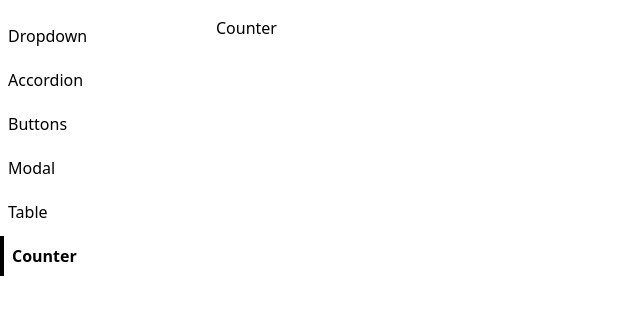
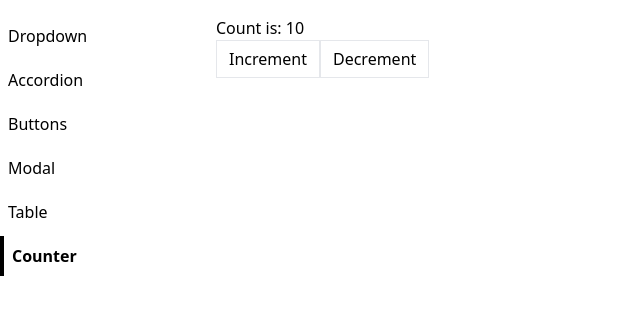
Before and after one commit to rejuancse/react-components, a React (Create React App) app: page /counter in a window 1280 px wide. Shown: the top 314 px of the page, without its empty margins (0-640 px from the left). Built offline with nearby package versions, Linux system fonts and the light colour scheme.

Commit message:
For use Count: Decrement btn added

```diff
--- a/src/App.js
+++ b/src/App.js
@@ -28,7 +28,7 @@ function App() {
           <TablePage />
         </Route>
         <Route path="/counter">
-          <CounterPage />
+          <CounterPage initialCount={10} />
         </Route>
       </div>
     </div>
--- /dev/null
+++ b/src/hooks/use-counter.js
@@ -0,0 +1,25 @@
+import { useState, useEffect } from 'react';
+
+function useCounter(initialCount) {
+    const [count, setCount] = useState(initialCount);
+
+    useEffect(() => {
+        console.log(count);
+    }, [count]);
+
+    const increment = () => {
+        setCount(count + 1);
+    };
+
+    const decrement = () => {
+        setCount(count - 1);
+    };
+
+    return {
+        count,
+        increment,
+        decrement
+    };
+}
+
+export default useCounter;
--- a/src/pages/CounterPage.js
+++ b/src/pages/CounterPage.js
@@ -1,5 +1,17 @@
-function CounterPage() {
-    return <div>Counter</div>;
+import Button from '../components/Button';
+import useCounter from '../hooks/use-counter';
+
+function CounterPage({initialCount}) {
+    const { count, increment, decrement } = useCounter(initialCount);
+
+    return <div>
+        <h2>Count is: {count}</h2>
+
+        <div className="flex">
+            <Button onClick={increment}>Increment</Button>
+            <Button onClick={decrement}>Decrement</Button>
+        </div>
+    </div>
 }
 
 export default CounterPage;
```
